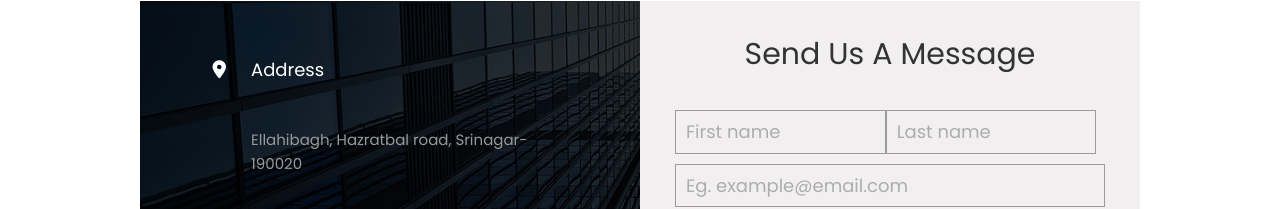
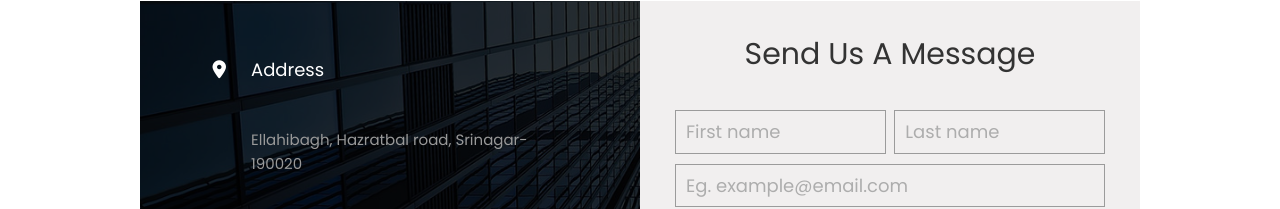
Before and after one commit to Sadit-Shah/openskytrip, a Next.js app: page /pages/contactus in a window 1280 px wide. Shown: the part 109-318 px from the top of the page. Built offline with nearby package versions, Linux system fonts and the light colour scheme.

Commit message:
contact us

```diff
--- a/app/pages/contactus/page.js
+++ b/app/pages/contactus/page.js
@@ -89,7 +89,7 @@ export default function ContactUs() {
                         <span className={cstyle.contact100_form_title}>
                             Send Us A Message
                         </span>
-
+                        <div style={{ display: 'flex', alignItems: 'center', justifyContent: 'space-between', flexWrap: 'wrap', width: '100%' }}>
                         <div className={`${cstyle.wrap_input100} ${cstyle.rs1_wrap_input100} ${cstyle.validate_input} ${formErrors.fname ? cstyle.alert_validate : ''}`} data-validate="Type first name">
                             <input id="fname" className={cstyle.input100} type="text" name="fname" placeholder="First name" value={formData.fname} onChange={handleChange} onFocus={handleFocus}/>
                             <span className={cstyle.focus_input100}></span>
@@ -97,6 +97,7 @@ export default function ContactUs() {
                         <div className={`${cstyle.wrap_input100} ${cstyle.rs1_wrap_input100} ${cstyle.validate_input} ${formErrors.lname ? cstyle.alert_validate : ''}`} data-validate="Type last name">
                             <input id="lname" className={cstyle.input100} type="text" name="lname" placeholder="Last name" value={formData.lname} onChange={handleChange} onFocus={handleFocus}/>
                             <span className={cstyle.focus_input100}></span>
+                        </div>
                         </div>
                         <div className={`${cstyle.wrap_input100} ${cstyle.validate_input} ${formErrors.email ? cstyle.alert_validate : ''}`} data-validate="Valid email is required: ex@abc.xyz">
                             <input id="email" className={cstyle.input100} type="text" name="email" placeholder="Eg. example@email.com" value={formData.email} onChange={handleChange} onFocus={handleFocus}/>
```
